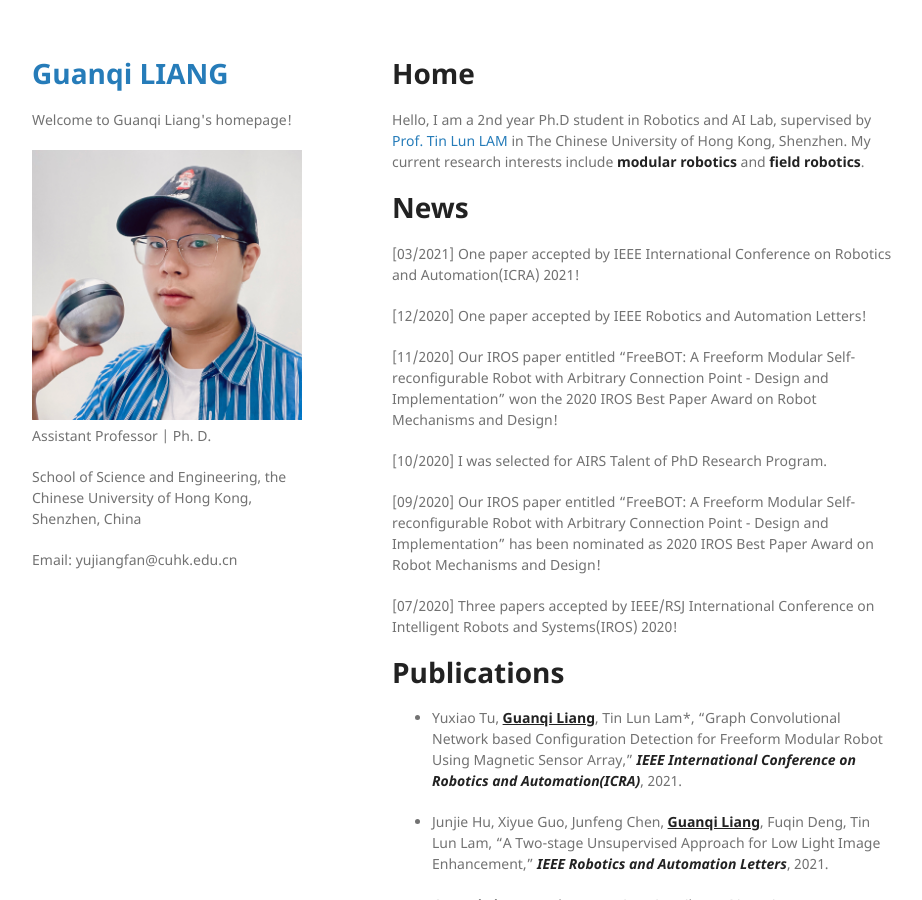
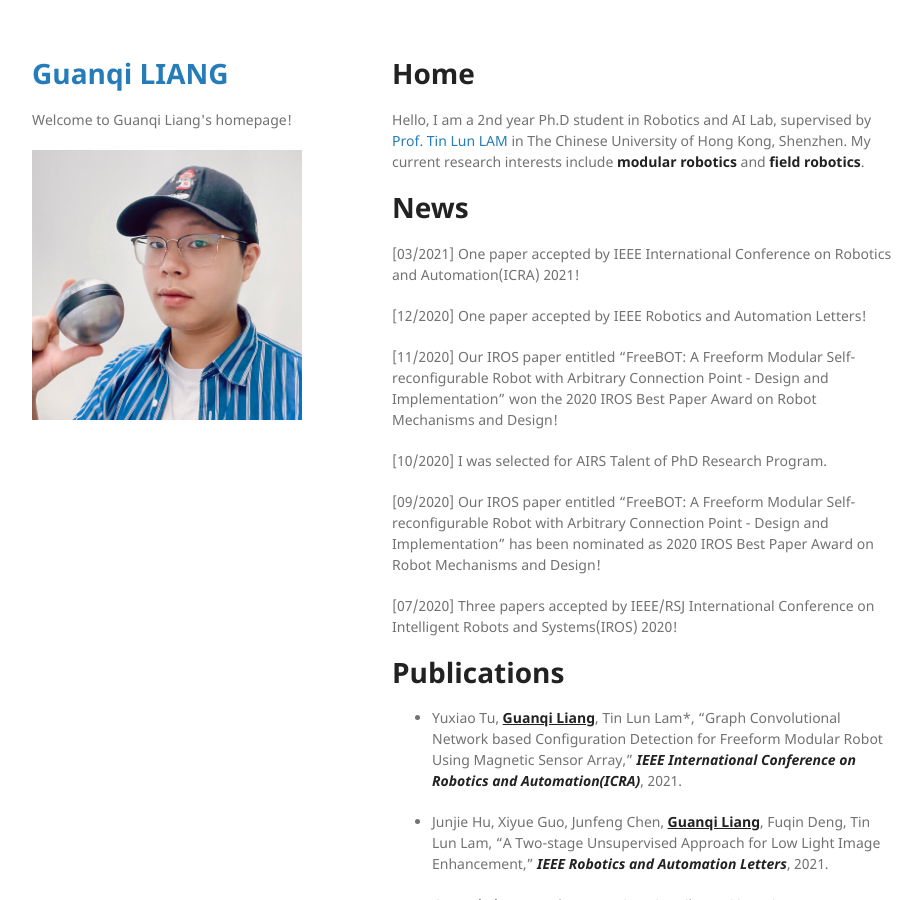
Before and after one commit to guanqiliang/guanqiliang.github.com, a Jekyll site: the page built from index.md, in a window 1280 px wide and 900 px high. Shown: the whole window, without its empty margins (178-1100 px from the left). Built offline with Jekyll 4.4.1, drawn with Linux system fonts in a browser that asks for light colours; our own code applies the rules of GitHub Pages for plain Markdown files.

Commit message:
Update default.html

```diff
--- a/_layouts/default.html
+++ b/_layouts/default.html
@@ -22,10 +22,11 @@
           <img src="{{site.logo | relative_url}}" alt="Logo" />
         {% endif %}
 
-
-        <p class="one">Assistant Professor | Ph. D.</p>
-        <p class="two">School of Science and Engineering, the Chinese University of Hong Kong, Shenzhen, China</p>
-        <p class="two">Email: yujiangfan@cuhk.edu.cn</p>
+        {% if site.github.is_project_page %}
+          <p class="one">Assistant Professor | Ph. D.</p>
+          <p class="two">School of Science and Engineering, the Chinese University of Hong Kong, Shenzhen, China</p>
+          <p class="two">Email: yujiangfan@cuhk.edu.cn</p>
+        {% endif %}
 
         {% if site.show_downloads %}
         <ul class="downloads">
```
